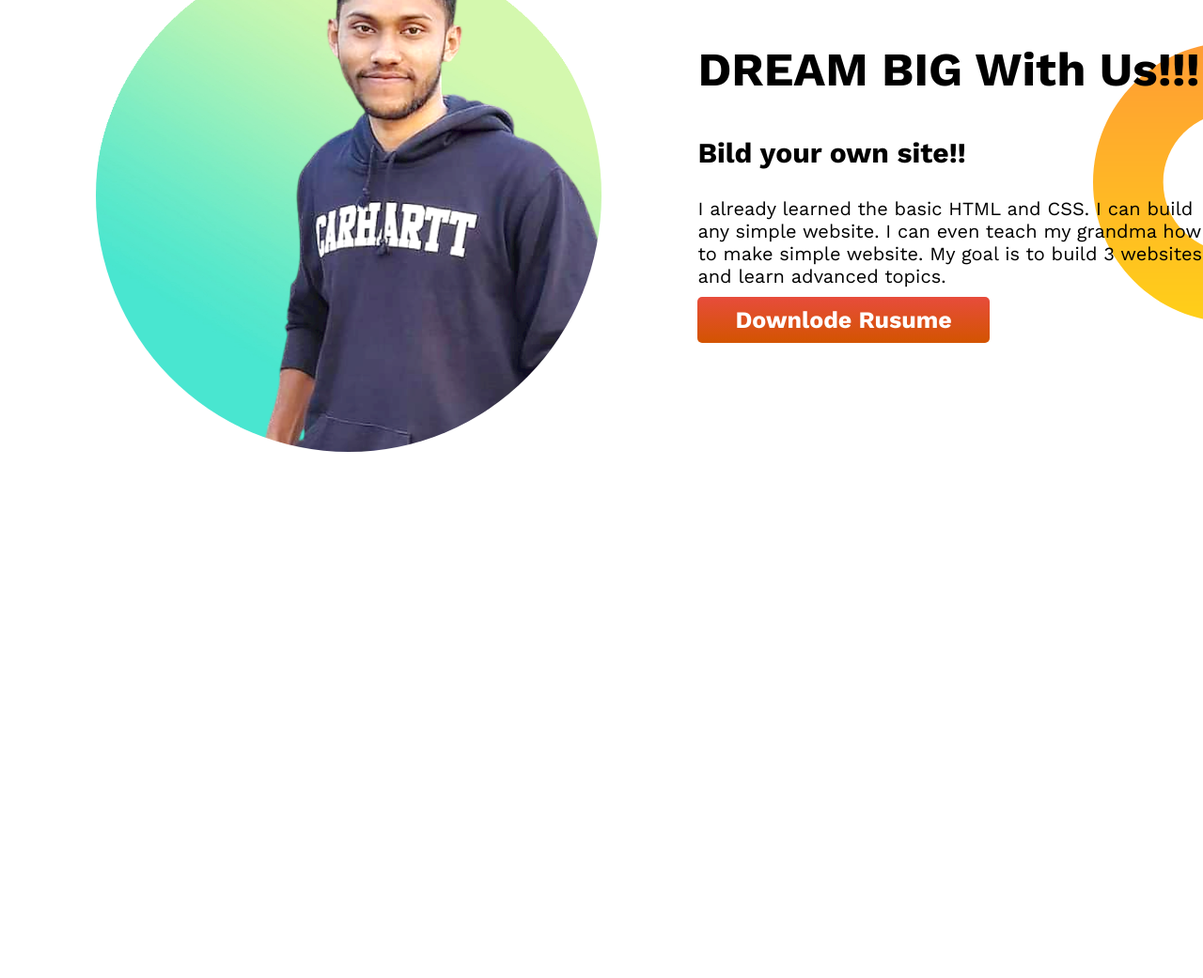
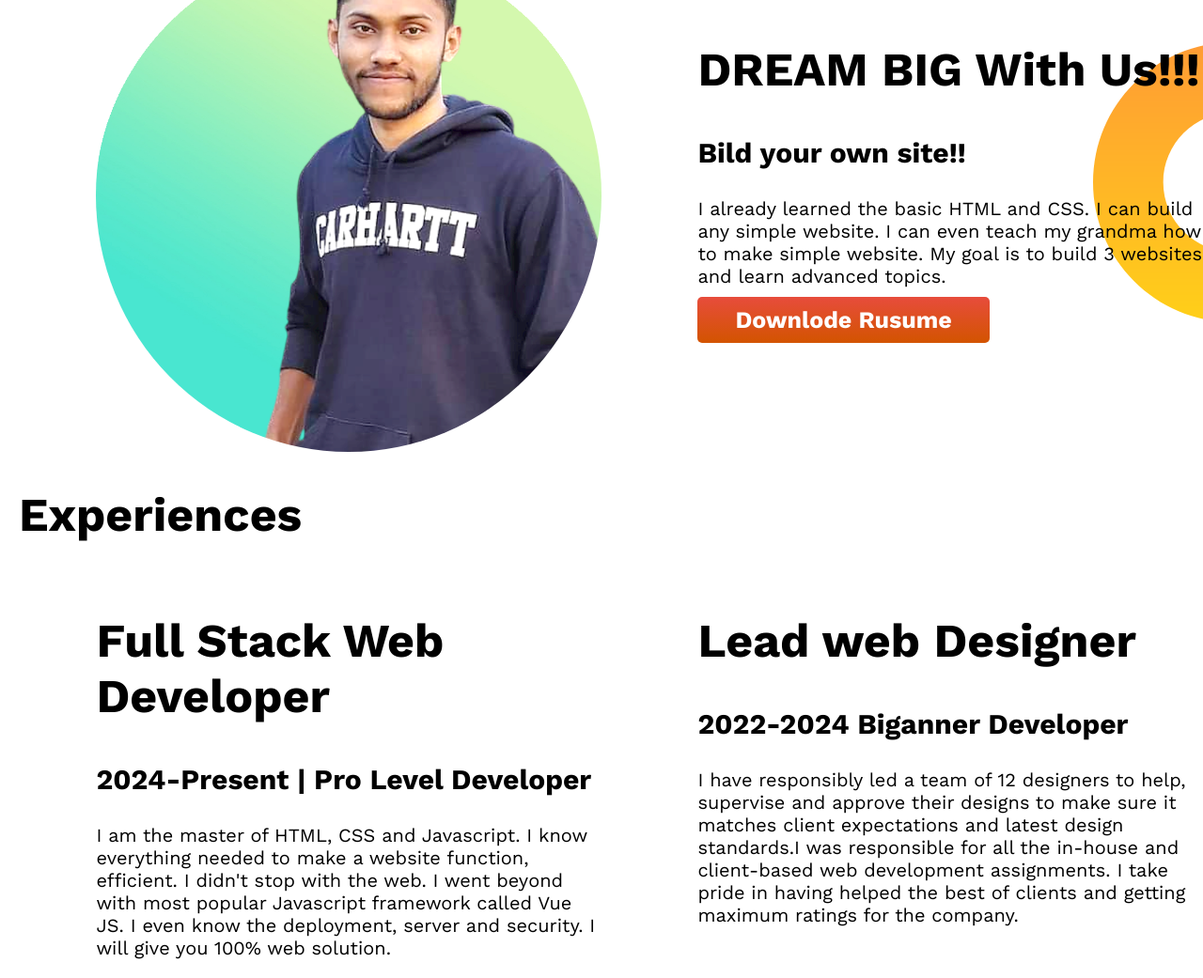
Before and after one commit to Akram-hossain12/akram-portfolio, a plain HTML site: page index.html in a window 1280 px wide. Shown: the part 914-1955 px from the top of the page at 94% size. Before the commit the page ends 1399 px from the top, so only its background shows below. Drawn offline with nearby package versions, Linux system fonts and the light colour scheme.

Commit message:
expareance

```diff
--- a/index.html
+++ b/index.html
@@ -38,6 +38,21 @@
         </div>
     </section>
 
+    <h1 class="last-head">Experiences</h1>
+    <section>
+        <div class="half-div">
+            <h1>Full Stack Web Developer</h1>
+            <h3>2024-Present | Pro Level Developer</h3>
+            <p>I am the master of HTML, CSS and Javascript. I know everything needed to make a website function, efficient. I didn't stop with the web. I went beyond with most popular Javascript framework called Vue JS. I even know the deployment, server and security. I will give you 100% web solution.</p>
+        </div>
+        <div class="half-div">
+            <h1>Lead web Designer</h1>
+            <h3>2022-2024 Biganner Developer</h3>
+            <p>
+                I have responsibly led a team of 12 designers to help, supervise and approve their designs to make sure it matches client expectations and latest design standards.I was responsible for all the in-house and client-based web development assignments. I take pride in having helped the best of clients and getting maximum ratings for the company.</p>
+        </div>
+    </section>
+
 
 </body>
 </html>
--- a/style.css
+++ b/style.css
@@ -56,3 +56,6 @@ section{
 .dream-big{
     margin-top: 100px;
 }
+.last-head{
+    margin-left: 20px;
+}
```
